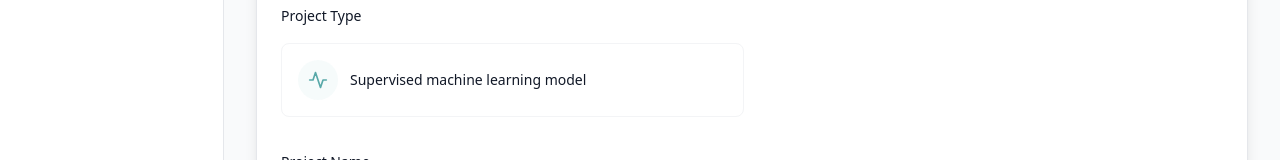
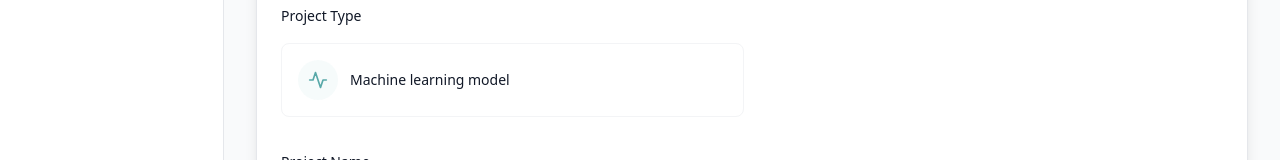
Before and after one commit to KritinDMadhavan/DTCC, a React (Vite) app: page /projects/new in a window 1280 px wide. Shown: the part 350-510 px from the top of the page. Built offline with nearby package versions, Linux system fonts and the light colour scheme; no server answers; the database is empty; sample sign-in values are in the browser's storage.

Commit message:
refactor

```diff
--- a/src/pages/NewProjectPage.tsx
+++ b/src/pages/NewProjectPage.tsx
@@ -9,10 +9,9 @@ import { Boxes, ArrowRight, Bot, Activity } from "lucide-react";
 import { supabase } from "../lib/supabase";
 
 const projectTypes = [
-
   {
     id: "generic",
-    name: "Supervised machine learning model",
+    name: "Machine learning model",
     icon: Activity,
   },
 ];
@@ -55,9 +54,7 @@ export default function NewProjectPage() {
         projectType === "generic" ? "ML" : projectType.toUpperCase();
       console.log(localStorage.getItem("access_token"));
       // API call to localhost
-      const response = await fetch(
-        "http://localhost:8000/projects/create",
-        {
+      const response = await fetch("http://localhost:8000/projects/create", {
         method: "POST",
         headers: {
           "Content-Type": "application/json",
@@ -69,8 +66,7 @@ export default function NewProjectPage() {
           project_type: mappedProjectType,
           status: "NotStarted",
         }),
-        }
-      );
+      });
 
       if (!response.ok) {
         throw new Error("Failed to create project");
@@ -201,7 +197,6 @@ export default function NewProjectPage() {
                       <h3 className="font-medium text-gray-900 text-sm">
                         {type.name}
                       </h3>
-
                     </div>
                   </div>
                 ))}
```
Lines whose indentation alone changed are shown as unchanged.
